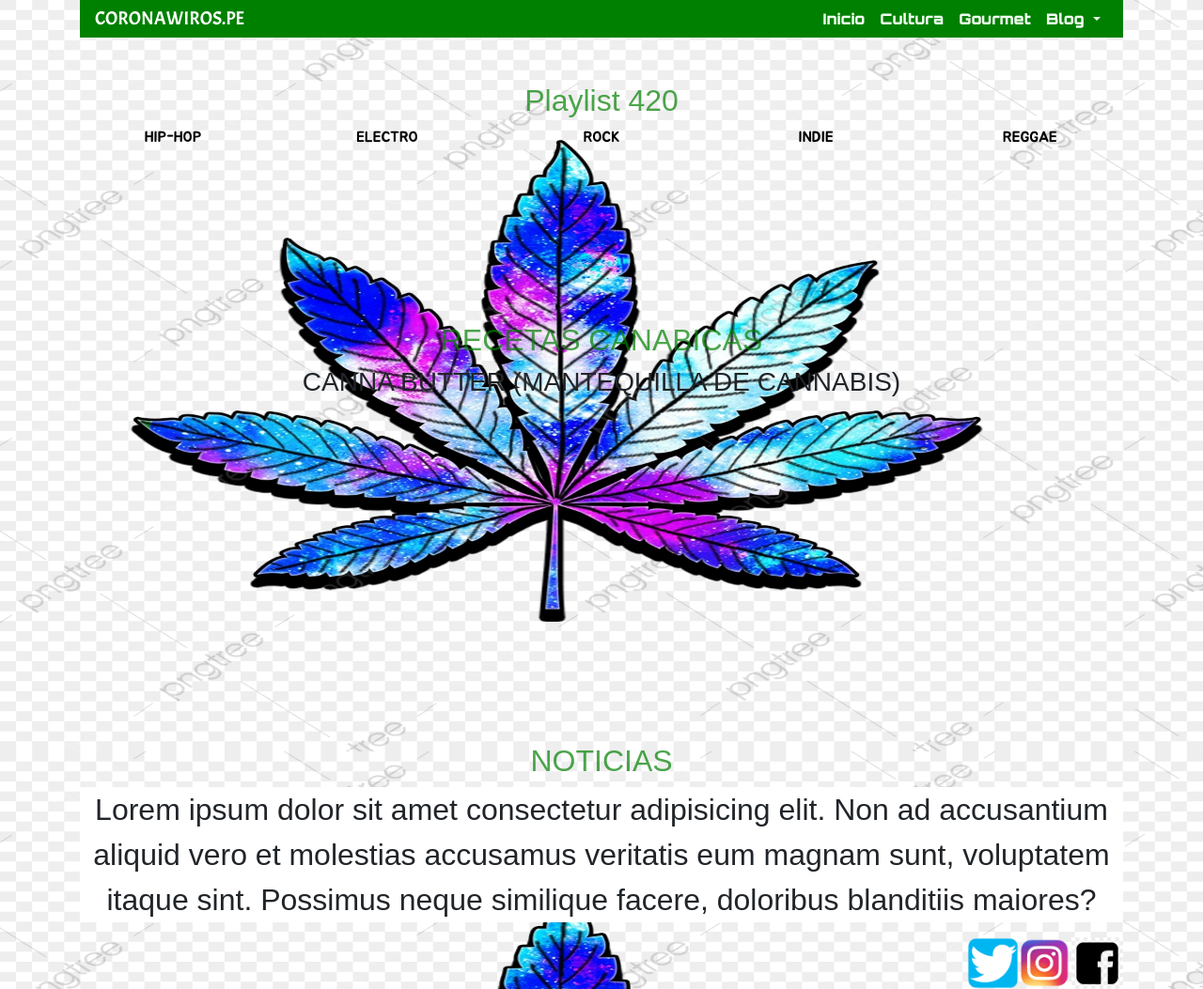
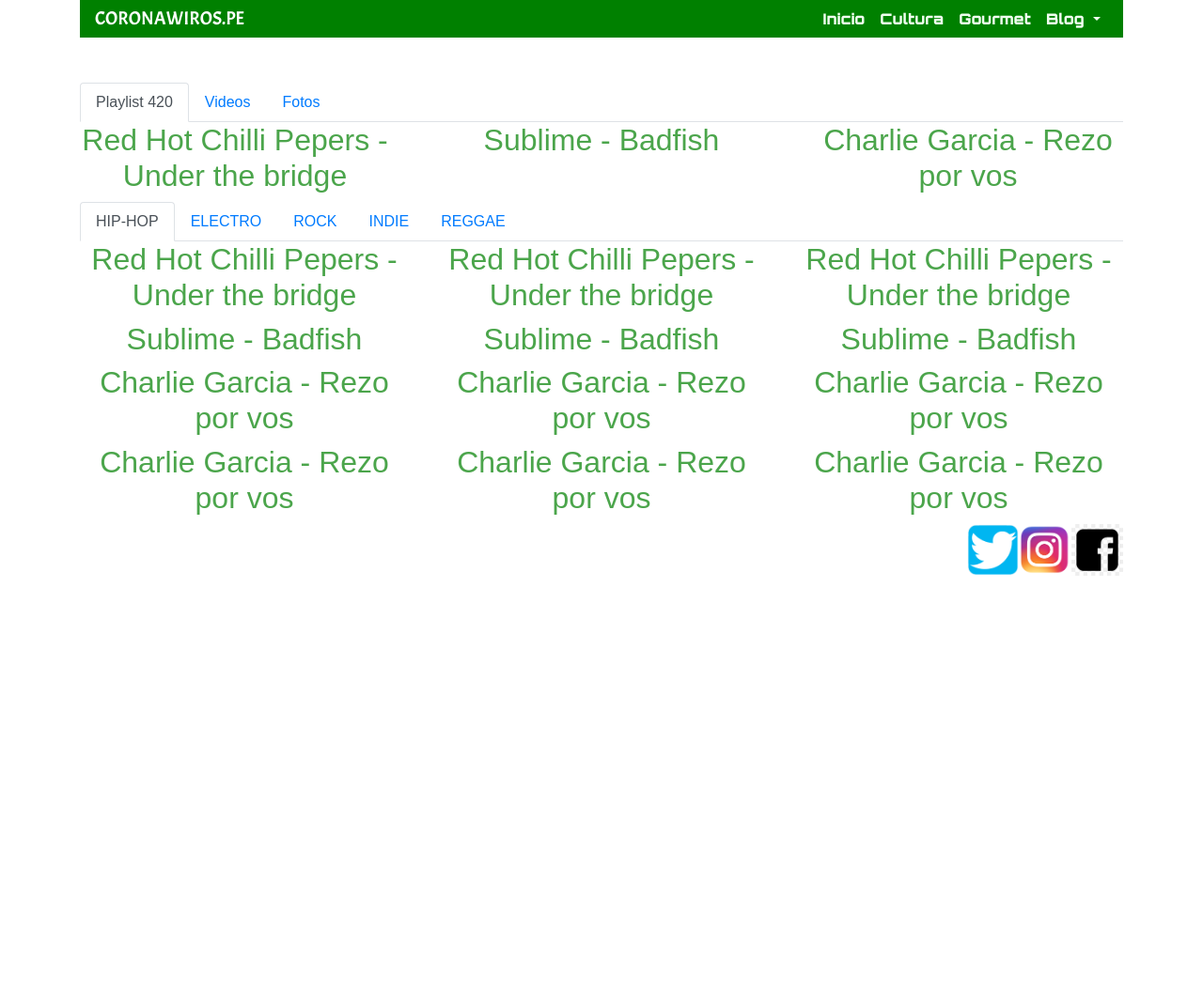
Before and after one commit to leocucho/coronawiros2.5, a plain HTML site: page index.html in a window 1280 px wide. Shown: the whole page at 94% size. After the commit the page ends 800 px from the top, so only its background shows below. Drawn offline with nearby package versions, Linux system fonts and the light colour scheme; a web font is replaced by a local one.

Commit message:
Layout structure

```diff
--- a/estilos.css
+++ b/estilos.css
@@ -1,18 +1,12 @@
 
 body {
-   background:url(img1.jpg);
-    background-repeat: no-repeat;
-    background-position: center;
- background-attachment: contain;
- background-size: cover;
-    background-size: 100vw 100vh;
- background-attachment: fixed;
     margin: 0;
     text-align: center;
     font-family: Arial;
     padding: 0;
     margin: 0;
 }
+
 h1 {
     background-color: green;
     color: burlywood;
@@ -20,15 +14,14 @@
     font-family: 'Orbitron', sans-serif;
     padding: 50px;
 }
+
 h2 {
     text-size-adjust:80px;
     color:green;
     background-color: transparent;
     filter:alpha(opacity=70);
-
     -moz-opacity:.70;opacity:.70;
 }
-
 
 p {
     background-color: white;
@@ -36,21 +29,23 @@
     padding: 50px;
     font-size: 2em;
 }
-nav{ height: 40px;
+
+nav {
+    height: 40px;
     background-color: green;
+}
 
-}
-nav ul{list-style: none;
+nav ul {
+    list-style: none;
     margin: 0px;
     padding: 0px;
-
 }
 
-nav ul li{float: right;
-
+nav ul li{
+    float: right;
 }
 
-nav ul li a{
+nav ul li a {
     text-decoration: none;
     color: honeydew;
     line-height: 40px;
@@ -58,35 +53,43 @@
     font-family: 'Orbitron', sans-serif;
 }
 
-.fb{float: right;
+.fb {
+    float: right;
     width: 5%;
     height: 5%;
 }
-.tw{float: right;
+
+.tw{
+    float: right;
     width: 5%;
     height: 5%;
 }
-.ins{float: right;
+
+.ins{
+    float: right;
     width: 5%;
-    height: 5%;}
- .navbar-brand{
+    height: 5%;
+}
+
+.navbar-brand {
     color: white;
     font-family: 'Acme', sans-serif;
     transition: fontSize .25s ease-in-out;
 }
+
 .navbar-brand:hover{
     font-size: 50px;
     color:violet !important;
-
 }
 
-h2:hover{
+h2:hover {
     color: violet;
     font-family: 'Franklin Gothic Medium', 'Arial Narrow', Arial, sans-serif    ;
     animation-duration: 6s;
     animation-delay: 3s;
 }
-div.col{
+
+div.col {
     font-family: 'Jua', sans-serif;
     font-size: medium;
     height: 65px;
@@ -96,7 +99,7 @@
 	vertical-align:flex;
 
 }
-div.col:hover{
+
+div.col:hover {
     color: violet;
-
 }
--- a/index.html
+++ b/index.html
@@ -17,7 +17,8 @@
     <!-- Class container -->
 
     <div class="container">
-              <!-- New row -->
+
+      <!-- Menu -->
       <div class="row mb-5">
         <div class="col-12">
           <nav class="navbar navbar-expand-lg">
@@ -58,77 +59,168 @@
           </nav>
         </div>
       </div>
+      <!-- Fin menu -->
 
-      <!-- New row -->
+
+      <!-- Ultimas noticias, etc -->
       <div class="row">
         <div class="col-12">
+          <ul class="nav nav-tabs">
+            <li class="nav-item">
+              <a class="nav-link active" href="#">Playlist 420</a>
+            </li>
+            <li class="nav-item">
+              <a class="nav-link" href="#">Videos</a>
+            </li>
+            <li class="nav-item">
+              <a class="nav-link" href="#">Fotos</a>
+            </li>
+          </ul>
+        </div>
+
+        <div class="row">
+          <div class="col-4">
+            <article>
+              <h2>Red Hot Chilli Pepers - Under the bridge</h2>
+            </article>
+          </div>
+
+          <div class="col-4">
+            <article>
+              <h2>Sublime - Badfish</h2>
+            </article>
+          </div>
+
+          <div class="col-4">
+            <article>
+              <h2>Charlie Garcia - Rezo por vos</h2>
+            </article>
+          </div>
+        </div>
+
+      </div>
+      <!-- Fin Ultimas noticias, etc -->
+
+
+       <!-- Ranking -->
+      <div class="row">
+
+        <div class="col-12">
+          <ul class="nav nav-tabs">
+            <li class="nav-item">
+              <a class="nav-link active" href="#">HIP-HOP</a>
+            </li>
+            <li class="nav-item">
+              <a class="nav-link" href="#">ELECTRO</a>
+            </li>
+            <li class="nav-item">
+              <a class="nav-link" href="#">ROCK</a>
+            </li>
+            <li class="nav-item">
+              <a class="nav-link" href="#">INDIE</a>
+            </li>
+            <li class="nav-item">
+              <a class="nav-link" href="#">REGGAE</a>
+            </li>
+          </ul>
+        </div>
+
+        <div class="col-4">
+          <div class="row">
+
+            <div class="col-12">
+              <article>
+                <h2>Red Hot Chilli Pepers - Under the bridge</h2>
+              </article>
+            </div>
+
+            <div class="col-12">
+              <article>
+                <h2>Sublime - Badfish</h2>
+              </article>
+            </div>
+
+            <div class="col-12">
+              <article>
+                <h2>Charlie Garcia - Rezo por vos</h2>
+              </article>
+            </div>
+
+            <div class="col-12">
+              <article>
+                <h2>Charlie Garcia - Rezo por vos</h2>
+              </article>
+            </div>
 
           </div>
         </div>
 
-      <!-- New row -->
+        <div class="col-4">
           <div class="row">
+
             <div class="col-12">
               <article>
-              <h2 class="animated heartBeat infinite">Playlist 420 </h2>
+                <h2>Red Hot Chilli Pepers - Under the bridge</h2>
+              </article>
+            </div>
 
+            <div class="col-12">
+              <article>
+                <h2>Sublime - Badfish</h2>
               </article>
+            </div>
+
+            <div class="col-12">
+              <article>
+                <h2>Charlie Garcia - Rezo por vos</h2>
+              </article>
+            </div>
+
+            <div class="col-12">
+              <article>
+                <h2>Charlie Garcia - Rezo por vos</h2>
+              </article>
+            </div>
+
           </div>
         </div>
 
-      <div class="container2">
+        <div class="col-4">
           <div class="row">
-          <div class="col" style="border:green;text color: green;">HIP-HOP</div>
-          <div class="col">ELECTRO</div>
-          <div class="col">ROCK</div>
-          <div class="col">INDIE</div>
-          <div class="col">REGGAE</div>
+
+            <div class="col-12">
+              <article>
+                <h2>Red Hot Chilli Pepers - Under the bridge</h2>
+              </article>
+            </div>
+
+            <div class="col-12">
+              <article>
+                <h2>Sublime - Badfish</h2>
+              </article>
+            </div>
+
+            <div class="col-12">
+              <article>
+                <h2>Charlie Garcia - Rezo por vos</h2>
+              </article>
+            </div>
+
+            <div class="col-12">
+              <article>
+                <h2>Charlie Garcia - Rezo por vos</h2>
+              </article>
+            </div>
+
           </div>
         </div>
 
-<br>
-<br>
-<br>
-<br>
-<br>
-<br>
+      </div>
+       <!-- Fin Ranking -->
 
 
-      <!-- New row -->
-      <div class="row">
-        <div class="col-12">
-          <article>
-            <h2 aling="left" class="animated heartBeat infinite">RECETAS CANABICAS</h2>
-            <h3> CANNA BUTTER (MANTEQUILLA DE CANNABIS)</h3>
-          </article>
-        </div>
-      </div>
-      <br>
-      <br>
-      <br>
-      <br>
-      <br>
-      <br>
-      <br>
-      <br>
-      <br>
-      <br>
-      <br>
-      <br>
-      <br>
-      <br>
-      <br>
 
-      <div class="row">
-        <div class="col-12">
-          <article>
-              <h2 class="animated heartBeat infinite">NOTICIAS</h2>
-            <p>Lorem ipsum dolor sit amet consectetur adipisicing elit. Non ad accusantium aliquid vero et molestias accusamus veritatis eum magnam sunt, voluptatem itaque sint. Possimus neque similique facere, doloribus blanditiis maiores?</p>
-          </article>
-        </div>
-      </div>
-
-      <!-- New row -->
+      <!-- Footer -->
       <div class="row">
         <div class="col-12">
           <footer>
@@ -138,12 +230,7 @@
           </footer>
         </div>
       </div>
-
-
-
-
-
-
+      <!-- End footer -->
 
 
 
```
Lines whose indentation alone changed are shown as unchanged.
